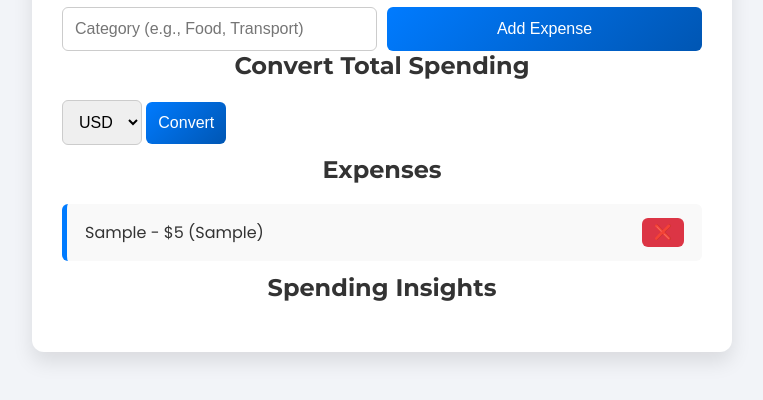
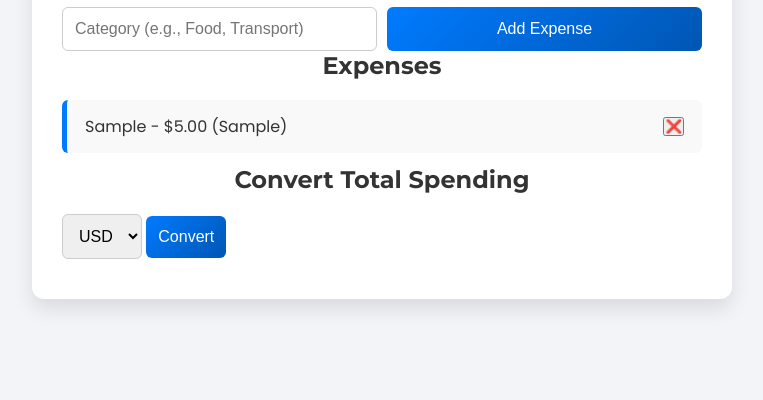
Before and after one commit to cidkagenou198/EXPENSETRACKER, a plain HTML site: page index.html in a window 1280 px wide. Both pictures are taken after typing "Sample", "5", "Sample" into the empty fields and a click on the button "Add Expense". Shown: the part 156-556 px from the top of the page, without its empty margins (258-1021 px from the left). Drawn offline with Linux system fonts and the light colour scheme.

Commit message:
Update index.html

```diff
--- a/index.html
+++ b/index.html
@@ -4,11 +4,16 @@
   <meta charset="UTF-8" />
   <meta name="viewport" content="width=device-width, initial-scale=1" />
   <title>Budget Tracker & Currency Converter</title>
+  <!-- Google Fonts -->
   <link rel="preconnect" href="https://fonts.googleapis.com" />
   <link rel="preconnect" href="https://fonts.gstatic.com" crossorigin />
   <link href="https://fonts.googleapis.com/css2?family=Montserrat:wght@400;500;700&family=Poppins:wght@300;400;600&display=swap" rel="stylesheet" />
   <style>
-    * { box-sizing: border-box; margin: 0; padding: 0; }
+    * {
+      box-sizing: border-box;
+      margin: 0;
+      padding: 0;
+    }
     body {
       font-family: "Poppins", sans-serif;
       background: #f2f4f8;
@@ -16,7 +21,10 @@
       padding: 20px;
       animation: fadeInPage 0.8s ease-in-out;
     }
-    @keyframes fadeInPage { from { opacity: 0; } to { opacity: 1; } }
+    @keyframes fadeInPage {
+      from { opacity: 0; }
+      to { opacity: 1; }
+    }
     .container {
       max-width: 700px;
       margin: 0 auto;
@@ -26,9 +34,20 @@
       box-shadow: 0 10px 20px rgba(0, 0, 0, 0.1);
       animation: slideUp 0.7s ease-out;
     }
-    @keyframes slideUp { from { transform: translateY(20px); opacity: 0; } to { transform: translateY(0); opacity: 1; } }
-    h1, h2 { font-family: "Montserrat", sans-serif; text-align: center; margin-bottom: 20px; }
-    form { display: flex; flex-wrap: wrap; gap: 10px; }
+    @keyframes slideUp {
+      from { transform: translateY(20px); opacity: 0; }
+      to { transform: translateY(0); opacity: 1; }
+    }
+    h1, h2 {
+      font-family: "Montserrat", sans-serif;
+      text-align: center;
+      margin-bottom: 20px;
+    }
+    form {
+      display: flex;
+      flex-wrap: wrap;
+      gap: 10px;
+    }
     form input, form button, #converter select, #converter button {
       flex: 1 1 200px;
       padding: 12px;
@@ -47,9 +66,12 @@
       color: #fff;
       border: none;
       cursor: pointer;
-      transition: background 0.3s ease;
+      transition: transform 0.2s ease-in-out;
     }
-    form button:hover, #converter button:hover { background: linear-gradient(135deg, #0056b3, #00429d); }
+    form button:hover, #converter button:hover {
+      background: linear-gradient(135deg, #0056b3, #00429d);
+      transform: scale(1.05);
+    }
     .expense-item {
       display: flex;
       justify-content: space-between;
@@ -59,21 +81,12 @@
       margin-bottom: 12px;
       border-radius: 6px;
       border-left: 5px solid #007bff;
+      opacity: 0;
       animation: fadeIn 0.6s forwards;
     }
-    @keyframes fadeIn { to { opacity: 1; } }
-    .expense-actions button {
-      margin-left: 6px;
-      padding: 6px 12px;
-      font-size: 0.9em;
-      border: none;
-      border-radius: 6px;
-      cursor: pointer;
-      transition: transform 0.2s ease-in-out;
+    @keyframes fadeIn {
+      to { opacity: 1; }
     }
-    .expense-actions button:hover { transform: scale(1.1); }
-    .expense-actions button:first-child { background: #28a745; color: #fff; }
-    .expense-actions button:last-child { background: #dc3545; color: #fff; }
     #conversion-result {
       margin-top: 10px;
       text-align: center;
@@ -81,8 +94,18 @@
       color: #007bff;
       animation: fadeIn 0.6s ease-in-out;
     }
-    #expense-list { list-style: none; padding: 0; }
-    @media (max-width: 600px) { form { flex-direction: column; } form input, form button { width: 100%; } }
+    #expense-list {
+      list-style: none;
+      padding: 0;
+    }
+    @media (max-width: 600px) {
+      form {
+        flex-direction: column;
+      }
+      form input, form button {
+        width: 100%;
+      }
+    }
   </style>
 </head>
 <body>
@@ -94,6 +117,9 @@
       <input type="text" id="category" placeholder="Category (e.g., Food, Transport)" required />
       <button type="submit">Add Expense</button>
     </form>
+    <h2>Expenses</h2>
+    <ul id="expense-list"></ul>
+
     <div id="converter">
       <h2>Convert Total Spending</h2>
       <select id="target-currency">
@@ -105,53 +131,70 @@
       <button id="convert-btn">Convert</button>
       <div id="conversion-result"></div>
     </div>
-    <h2>Expenses</h2>
-    <ul id="expense-list"></ul>
-    <h2>Spending Insights</h2>
-    <div id="insights"></div>
   </div>
 
   <script>
-    document.addEventListener("DOMContentLoaded", () => {
-      const form = document.getElementById("expense-form");
-      const expenseList = document.getElementById("expense-list");
-      let expenses = JSON.parse(localStorage.getItem("expenses")) || [];
+    let expenses = [];
 
-      function renderExpenses() {
-        expenseList.innerHTML = "";
-        expenses.forEach((expense, index) => {
-          const li = document.createElement("li");
-          li.classList.add("expense-item");
-          li.innerHTML = `
-            <span>${expense.description} - $${expense.amount} (${expense.category})</span>
-            <div class="expense-actions">
-              <button onclick="deleteExpense(${index})">❌</button>
-            </div>
-          `;
-          expenseList.appendChild(li);
-        });
-        localStorage.setItem("expenses", JSON.stringify(expenses));
+    document.getElementById("expense-form").addEventListener("submit", function(event) {
+      event.preventDefault();
+
+      const description = document.getElementById("description").value;
+      const amount = parseFloat(document.getElementById("amount").value);
+      const category = document.getElementById("category").value;
+
+      if (!description || isNaN(amount) || !category) {
+        alert("Please fill out all fields correctly.");
+        return;
       }
 
-      form.addEventListener("submit", (e) => {
-        e.preventDefault();
-        const description = document.getElementById("description").value.trim();
-        const amount = parseFloat(document.getElementById("amount").value);
-        const category = document.getElementById("category").value.trim();
+      const expense = { description, amount, category };
+      expenses.push(expense);
 
-        if (description && !isNaN(amount) && category) {
-          expenses.push({ description, amount, category });
-          renderExpenses();
-          form.reset();
+      updateExpenseList();
+      document.getElementById("expense-form").reset();
+    });
+
+    function updateExpenseList() {
+      const list = document.getElementById("expense-list");
+      list.innerHTML = "";
+
+      expenses.forEach((expense, index) => {
+        const item = document.createElement("li");
+        item.classList.add("expense-item");
+        item.innerHTML = `
+          <span>${expense.description} - $${expense.amount.toFixed(2)} (${expense.category})</span>
+          <button onclick="removeExpense(${index})">❌</button>
+        `;
+        list.appendChild(item);
+      });
+    }
+
+    function removeExpense(index) {
+      expenses.splice(index, 1);
+      updateExpenseList();
+    }
+
+    document.getElementById("convert-btn").addEventListener("click", async () => {
+      const targetCurrency = document.getElementById("target-currency").value;
+      const apiKey = "fca_live_1waQoDIbJULd8m28bI8Bym2nvIN8K0P3LwclAyrV";
+      const url = `https://api.freecurrencyapi.com/v1/latest?apikey=${apiKey}&base_currency=USD`;
+
+      try {
+        const response = await fetch(url);
+        const data = await response.json();
+        const rate = data.data[targetCurrency];
+
+        if (rate) {
+          const totalSpent = expenses.reduce((sum, expense) => sum + expense.amount, 0);
+          const convertedAmount = (totalSpent * rate).toFixed(2);
+          document.getElementById("conversion-result").textContent = `Total in ${targetCurrency}: ${convertedAmount} ${targetCurrency}`;
+        } else {
+          document.getElementById("conversion-result").textContent = "Error fetching rates.";
         }
-      });
-
-      window.deleteExpense = (index) => {
-        expenses.splice(index, 1);
-        renderExpenses();
-      };
-
-      renderExpenses();
+      } catch (error) {
+        document.getElementById("conversion-result").textContent = "Failed to fetch exchange rates.";
+      }
     });
   </script>
 </body>
```
